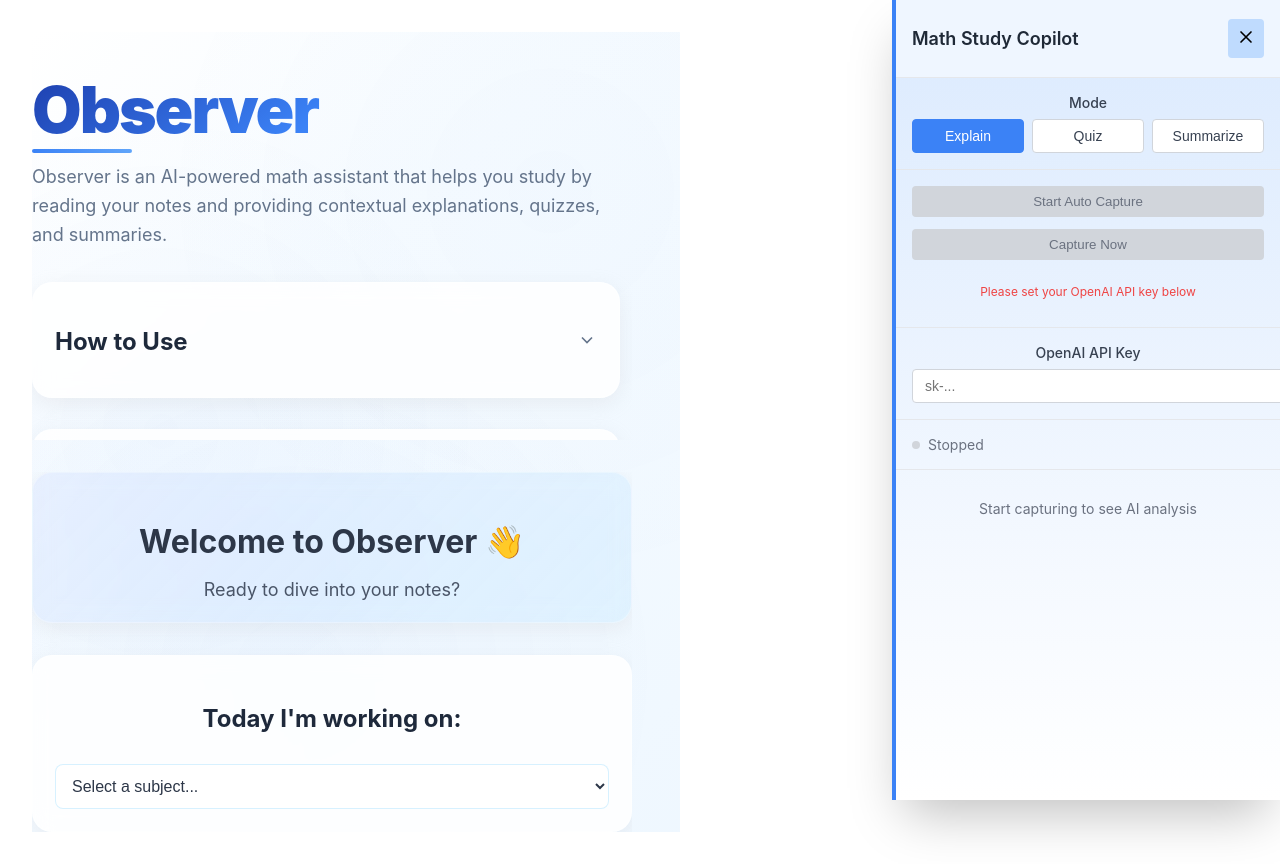
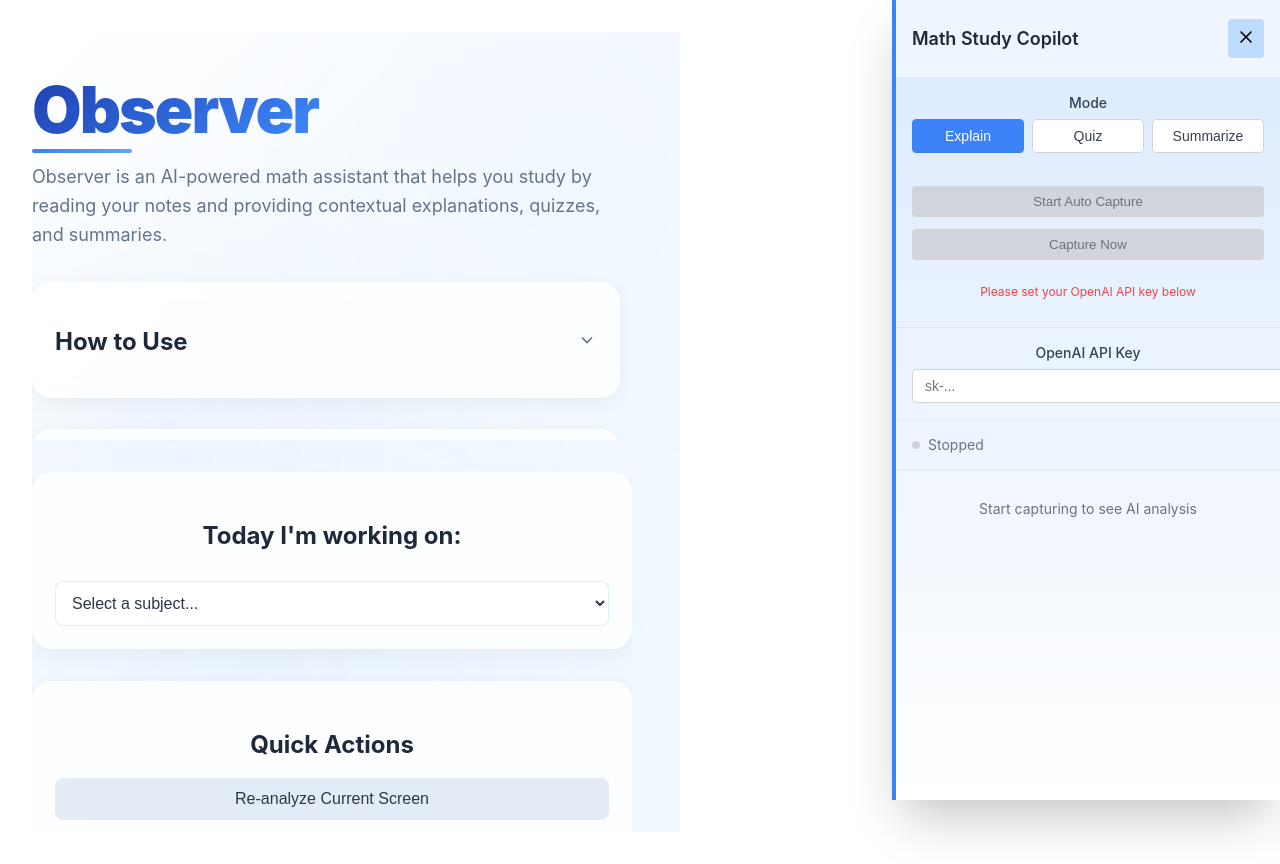
Before and after one commit to alaap-nair/openai-hackathon, a React (Vite) app: page / in a window 1280 px wide. Built offline with nearby package versions, Linux system fonts and the light colour scheme.

Commit message:
fix(ui): Remove welcome card and fix success rate precision
- Remove 'Welcome to Observer' card from right sidebar
- Fix success rate to round to 2 decimal places to prevent overflow
- Clean up layout for better space utilization

```diff
--- a/src/App.tsx
+++ b/src/App.tsx
@@ -101,10 +101,10 @@
             </div>
           </div>
           <div className="insight-card">
-            <div className="insight-number">{insights.successRate}%</div>
+            <div className="insight-number">{Math.round(insights.successRate * 100) / 100}%</div>
             <div className="insight-label">Success Rate</div>
             <div className="progress-bar">
-              <div className="progress-fill" style={{ width: `${insights.successRate}%` }}></div>
+              <div className="progress-fill" style={{ width: `${Math.round(insights.successRate * 100) / 100}%` }}></div>
             </div>
           </div>
           <div className="insight-card">
@@ -387,11 +387,6 @@
               {sidebarVisible ? (
                 // Original welcome content when sidebar is open
                 <>
-                  <div className="content-card welcome-card">
-                    <h2 className="welcome-title">Welcome to Observer 👋</h2>
-                    <p className="welcome-subtitle">Ready to dive into your notes?</p>
-                  </div>
-
                   <div className="content-card">
                     <h3 className="section-title">Today I'm working on:</h3>
                     <select className="subject-dropdown">
```
